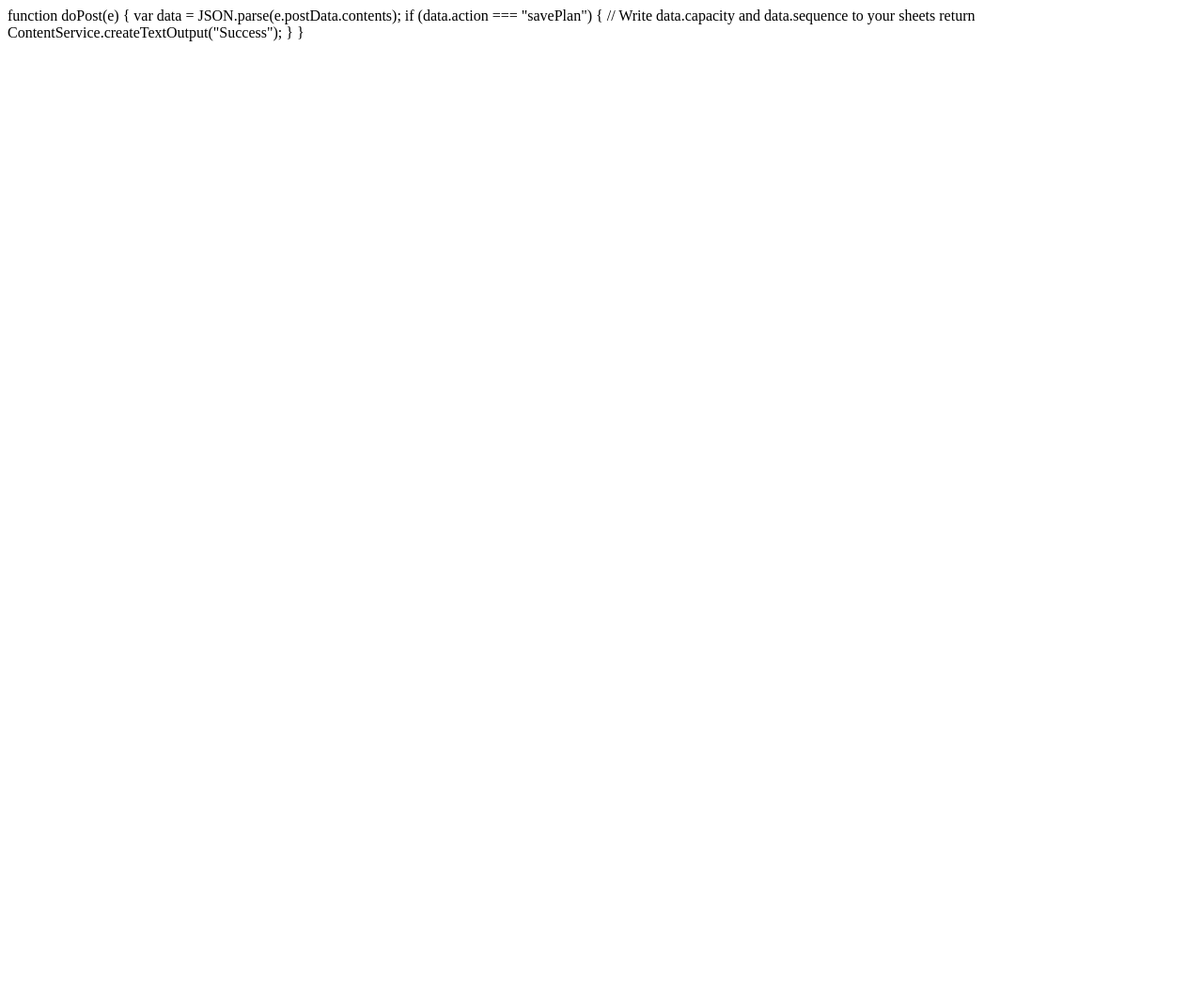
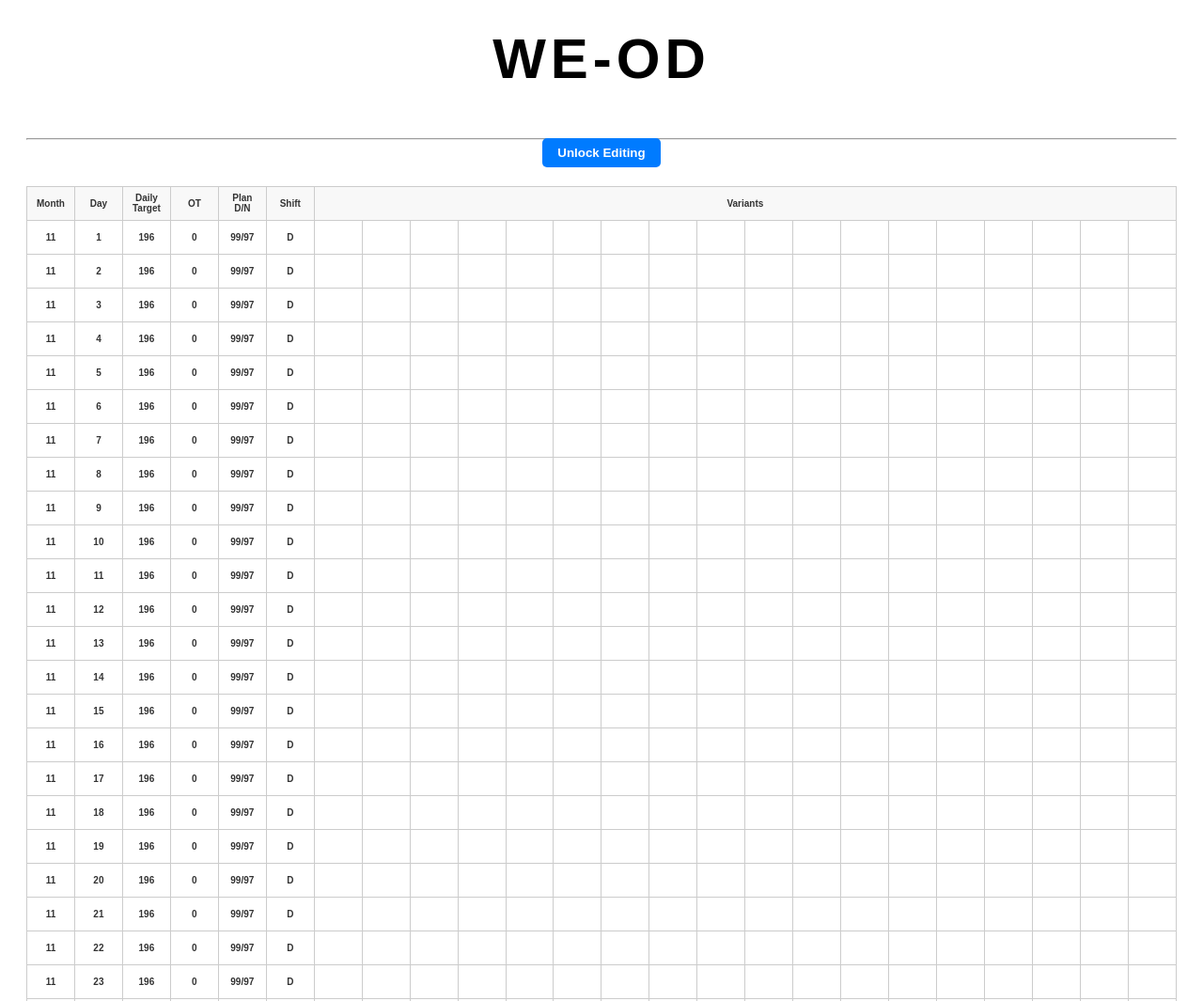
Before and after one commit to adammqhl/am3000-dashboard, a plain HTML site: page index.html in a window 1280 px wide. Shown: the top 1065 px of the page at 94% size. Before the commit the page ends 800 px from the top, so only its background shows below. Drawn offline with Linux system fonts and the light colour scheme.

Commit message:
Replace doPost function with HTML dashboard

```diff
--- a/index.html
+++ b/index.html
@@ -1,7 +1,113 @@
-function doPost(e) {
-  var data = JSON.parse(e.postData.contents);
-  if (data.action === "savePlan") {
-    // Write data.capacity and data.sequence to your sheets
-    return ContentService.createTextOutput("Success");
+<!DOCTYPE html>
+<html lang="en">
+<head>
+<meta charset="UTF-8">
+<meta name="viewport" content="width=device-width, initial-scale=1.0">
+<title>WE-OD Dashboard</title>
+<style>
+  body { font-family: Arial, sans-serif; padding: 20px; background: #fff; color: #333; }
+  h2 { text-align:center; font-size: 60px; margin-top:0; letter-spacing:5px; color:#000; }
+  .table-container { position: relative; margin-bottom: 50px; }
+  table { width: 100%; border-collapse: collapse; table-layout: fixed; }
+  th, td { border:1px solid #ccc; padding:5px; text-align:center; font-size:10px; height:25px; font-weight:bold; }
+  th { background:#f8f8f8; }
+  .data-cell { background:#fff; color:#333; font-weight:bold; }
+  tr.non-production-row td { background:#eef4ff; color:#8899aa; }
+  #arrow-overlay { position:absolute; top:0; left:0; width:100%; height:100%; pointer-events:none; z-index:10; }
+  .connection-path { stroke:rgba(220,53,69,0.6); stroke-width:2; fill:none; }
+  #edit-toggle-btn { display:block; margin:-10px auto 20px auto; padding:8px 16px; font-weight:bold; color:#fff; background:#007bff; border:none; border-radius:5px; cursor:pointer; }
+  #edit-toggle-btn.locked { background:#dc3545; }
+  #password-prompt { display:none; margin:20px auto; padding:15px; width:300px; text-align:center; border:1px solid #ccc; background:#f0f0f0; }
+  #editing-panel-container { display:none; margin-top:30px; }
+</style>
+</head>
+<body>
+
+<h2>WE-OD</h2>
+<hr>
+<button id="edit-toggle-btn">Unlock Editing</button>
+
+<div id="password-prompt">
+  <label>Enter Edit Password:</label>
+  <input type="password" id="password-input" placeholder="Password...">
+  <div id="password-error" style="color:red; margin-top:5px;"></div>
+</div>
+
+<div class="table-container">
+  <svg id="arrow-overlay">
+    <defs>
+      <marker id="arrowhead" markerWidth="6" markerHeight="6" refX="5" refY="3" orient="auto">
+        <polygon points="0 0, 6 3, 0 6" fill="rgba(220, 53, 69, 0.6)" />
+      </marker>
+    </defs>
+  </svg>
+  <table>
+    <thead>
+      <tr>
+        <th>Month</th>
+        <th>Day</th>
+        <th>Daily Target</th>
+        <th>OT</th>
+        <th>Plan D/N</th>
+        <th>Shift</th>
+        <th colspan="18">Variants</th>
+      </tr>
+    </thead>
+    <tbody id="production-schedule-body"></tbody>
+  </table>
+</div>
+
+<script>
+const API_URL = 'https://script.google.com/macros/s/AKfycbySCaYNySVZFB4GcPgcXGAQiaWRsqE_Esj93keeqzuvd7BbnojTkkl87r_xtCanf4c7uQ/exec';
+const correctPassword = "AM3000";
+
+let isEditMode = false;
+let currentCapacityData = {};
+let arrowConnections = [];
+
+function initializeMonthData(month, year){
+  currentCapacityData = {};
+  const days = new Date(year, month+1,0).getDate();
+  for(let d=1;d<=days;d++){
+    currentCapacityData[d]={dayCap:99, nightCap:97, total:196, otLabel:"0"};
   }
 }
+
+function generateTable(month, year){
+  const tbody=document.getElementById('production-schedule-body');
+  tbody.innerHTML='';
+  const days=new Date(year, month+1,0).getDate();
+  let rows='';
+  for(let d=1;d<=days;d++){
+    const dayData=currentCapacityData[d];
+    rows+=`<tr>
+      <td>${month+1}</td>
+      <td>${d}</td>
+      <td>${dayData.total}</td>
+      <td>${dayData.otLabel}</td>
+      <td>${dayData.dayCap}/${dayData.nightCap}</td>
+      <td>D</td>
+      ${'<td class="data-cell"></td>'.repeat(18)}
+    </tr>`;
+  }
+  tbody.innerHTML=rows;
+}
+
+document.getElementById('edit-toggle-btn').addEventListener('click',()=>{
+  if(isEditMode){ isEditMode=false; document.getElementById('edit-toggle-btn').textContent='Unlock Editing'; }
+  else{ document.getElementById('password-prompt').style.display='block'; document.getElementById('password-input').focus(); }
+});
+
+document.getElementById('password-input').addEventListener('keypress',function(e){
+  if(e.key==='Enter'){
+    if(this.value===correctPassword){ isEditMode=true; document.getElementById('edit-toggle-btn').textContent='Lock Dashboard'; document.getElementById('password-prompt').style.display='none'; this.value=''; }
+    else{ document.getElementById('password-error').textContent='Wrong Password'; }
+  }
+});
+
+initializeMonthData(10,2025);
+generateTable(10,2025);
+</script>
+
+</body>
+</html>
```
